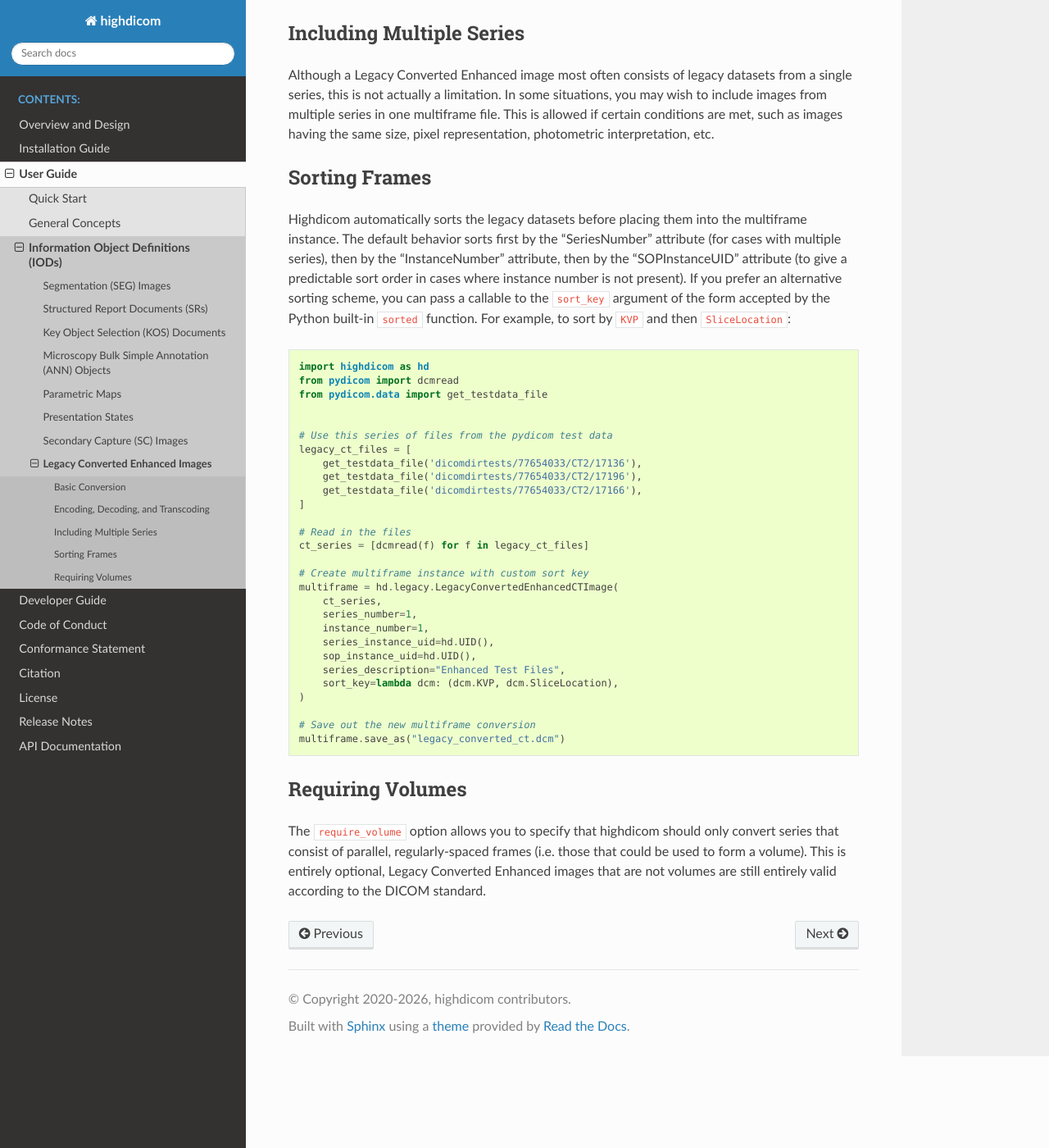
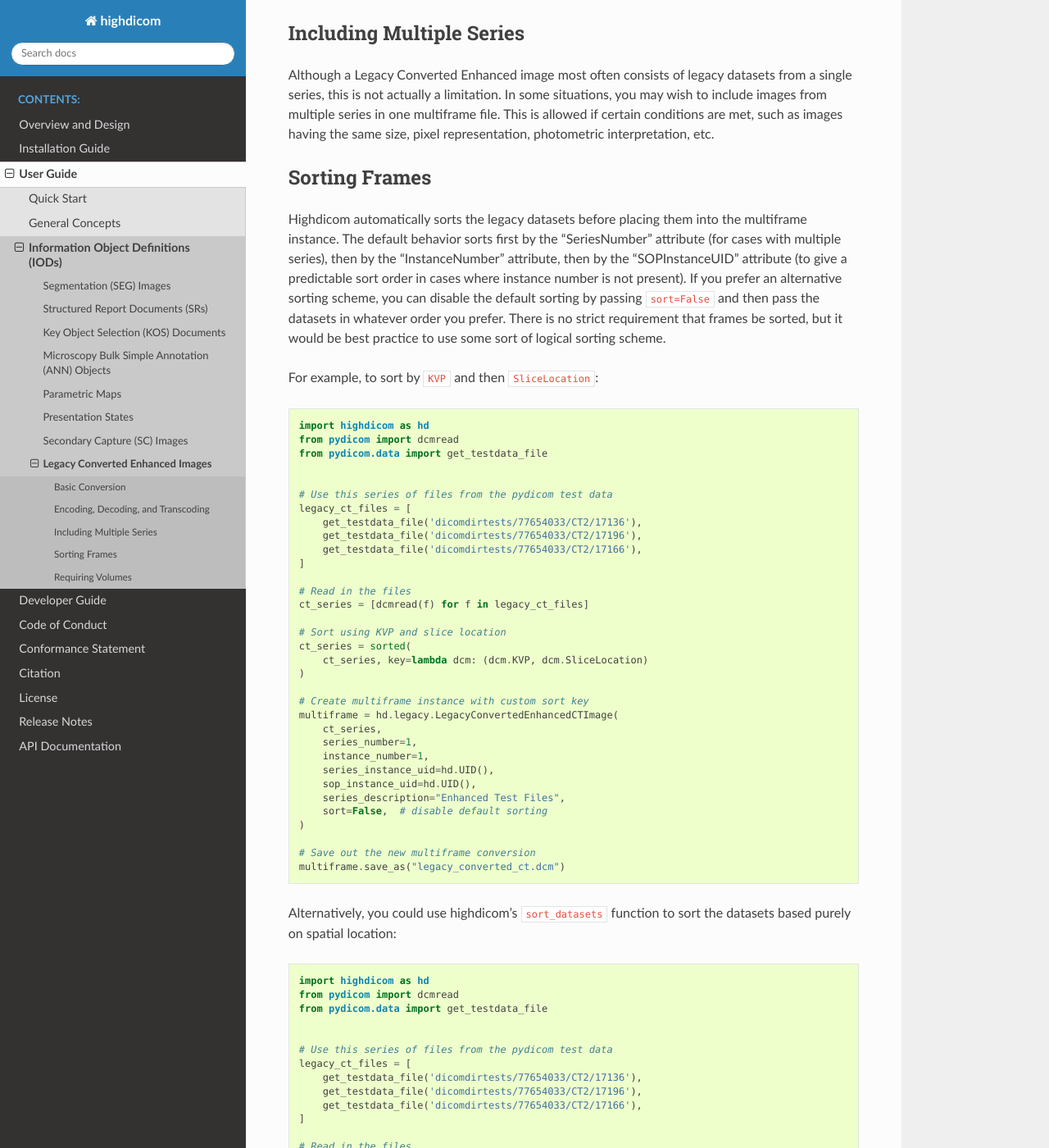
Before and after one commit to ImagingDataCommons/highdicom, a Sphinx documentation site: the page built from docs/legacy.rst, in a window 1280 px wide and 1400 px high, scrolled down 2719 px. Shown: the whole window at 82% size. Built offline with Sphinx 7.4.7 and the Read the Docs theme 3.1.0, drawn with Linux system fonts in a browser that asks for light colours; some of the changed text lies outside the part shown.

Commit message:
Remove sort_key parameter in favour of boolean sort option

```diff
--- a/docs/legacy.rst
+++ b/docs/legacy.rst
@@ -159,9 +159,12 @@ multiframe instance. The default behavior sorts first by the "SeriesNumber"
 attribute (for cases with multiple series), then by the "InstanceNumber"
 attribute, then by the "SOPInstanceUID" attribute (to give a predictable sort
 order in cases where instance number is not present). If you prefer an
-alternative sorting scheme, you can pass a callable to the ``sort_key``
-argument of the form accepted by the Python built-in ``sorted`` function. For
-example, to sort by ``KVP`` and then ``SliceLocation``:
+alternative sorting scheme, you can disable the default sorting by passing
+``sort=False`` and then pass the datasets in whatever order you prefer. There
+is no strict requirement that frames be sorted, but it would be best practice
+to use some sort of logical sorting scheme.
+
+For example, to sort by ``KVP`` and then ``SliceLocation``:
 
 .. code-block:: python
 
@@ -180,6 +183,11 @@ example, to sort by ``KVP`` and then ``SliceLocation``:
   # Read in the files
   ct_series = [dcmread(f) for f in legacy_ct_files]
 
+  # Sort using KVP and slice location
+  ct_series = sorted(
+      ct_series, key=lambda dcm: (dcm.KVP, dcm.SliceLocation)
+  )
+
   # Create multiframe instance with custom sort key
   multiframe = hd.legacy.LegacyConvertedEnhancedCTImage(
       ct_series,
@@ -188,7 +196,44 @@ example, to sort by ``KVP`` and then ``SliceLocation``:
       series_instance_uid=hd.UID(),
       sop_instance_uid=hd.UID(),
       series_description="Enhanced Test Files",
-      sort_key=lambda dcm: (dcm.KVP, dcm.SliceLocation),
+      sort=False,  # disable default sorting
+  )
+
+  # Save out the new multiframe conversion
+  multiframe.save_as("legacy_converted_ct.dcm")
+
+Alternatively, you could use highdicom's ``sort_datasets`` function to sort the
+datasets based purely on spatial location:
+
+.. code-block:: python
+
+  import highdicom as hd
+  from pydicom import dcmread
+  from pydicom.data import get_testdata_file
+
+
+  # Use this series of files from the pydicom test data
+  legacy_ct_files = [
+      get_testdata_file('dicomdirtests/77654033/CT2/17136'),
+      get_testdata_file('dicomdirtests/77654033/CT2/17196'),
+      get_testdata_file('dicomdirtests/77654033/CT2/17166'),
+  ]
+
+  # Read in the files
+  ct_series = [dcmread(f) for f in legacy_ct_files]
+
+  # Sort frames spatially
+  ct_series = hd.spatial.sort_datasets(ct_series)
+
+  # Create multiframe instance with custom sort key
+  multiframe = hd.legacy.LegacyConvertedEnhancedCTImage(
+      ct_series,
+      series_number=1,
+      instance_number=1,
+      series_instance_uid=hd.UID(),
+      sop_instance_uid=hd.UID(),
+      series_description="Enhanced Test Files",
+      sort=False,  # disable default sorting
   )
 
   # Save out the new multiframe conversion
```
Also changed, not shown: 2 other files.
